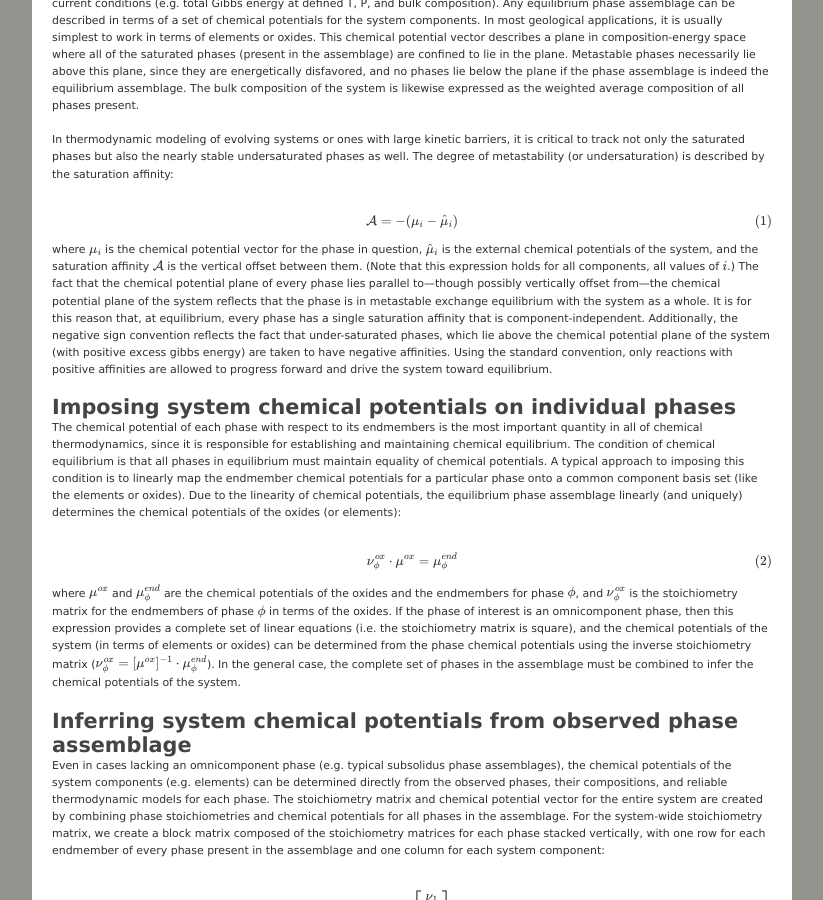
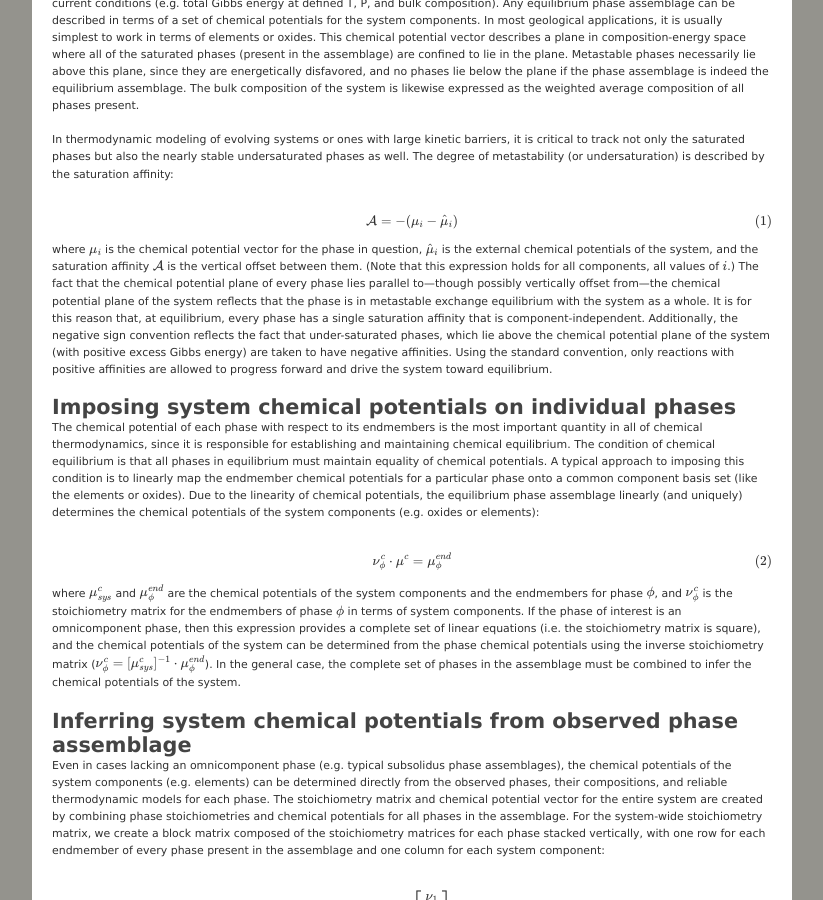
Before and after one commit to aswolf/aswolf.github.io, a Jekyll site: the page built from lab-book/2020-11-25-subsolidus-saturation-constraints.md, in a window 1280 px wide and 900 px high, scrolled down 783 px. Shown: the whole window, without its empty margins (228-1051 px from the left). Built offline with Jekyll 4.4.1, drawn with Linux system fonts in a browser that asks for light colours; formulas are drawn with MathJax 3.

Commit message:
Minor terminology fix for system components

```diff
--- a/lab-book/2020-11-25-subsolidus-saturation-constraints.md
+++ b/lab-book/2020-11-25-subsolidus-saturation-constraints.md
@@ -43,7 +43,7 @@ where $\mu_i$ is the chemical potential vector for the phase in question, $\hat{
 (Note that this expression holds for all components, all values of $i$.)
 The fact that the chemical potential plane of every phase lies parallel to---though possibly vertically offset from---the chemical potential plane of the system reflects that the phase is in metastable exchange equilibrium with the system as a whole.
 It is for this reason that, at equilibrium, every phase has a single saturation affinity that is component-independent.
-Additionally, the negative sign convention reflects the fact that under-saturated phases, which lie above the chemical potential plane of the system (with positive excess gibbs energy) are taken to have negative affinities.
+Additionally, the negative sign convention reflects the fact that under-saturated phases, which lie above the chemical potential plane of the system (with positive excess Gibbs energy) are taken to have negative affinities.
 Using the standard convention, only reactions with positive affinities are allowed to progress forward and drive the system toward equilibrium.
 
 
@@ -53,15 +53,15 @@ Using the standard convention, only reactions with positive affinities are allow
 The chemical potential of each phase with respect to its endmembers is the most important quantity in all of chemical thermodynamics, since it is responsible for establishing and maintaining chemical equilibrium.
 The condition of chemical equilibrium is that all phases in equilibrium must maintain equality of chemical potentials.
 A typical approach to imposing this condition is to linearly map the endmember chemical potentials for a particular phase onto a common component basis set (like the elements or oxides).
-Due to the linearity of chemical potentials, the equilibrium phase assemblage linearly (and uniquely) determines the chemical potentials of the oxides (or elements):
+Due to the linearity of chemical potentials, the equilibrium phase assemblage linearly (and uniquely) determines the chemical potentials of the system components (e.g. oxides or elements):
 <!-- TK: Switch from ox to 'c' for generic system components!!! -->
 
 $$
-\nu_{\phi}^{ox} \cdot \mu^{ox} = \mu^{end}_{\phi}
+\nu_{\phi}^{c} \cdot \mu^{c} = \mu^{end}_{\phi}
 $$
 
-where $\mu^{ox}$ and $\mu_{\phi}^{end}$ are the chemical potentials of the oxides and the endmembers for phase $\phi$, and $\nu_{\phi}^{ox}$ is the stoichiometry matrix for the endmembers of phase $\phi$ in terms of the oxides.
-If the phase of interest is an omnicomponent phase, then this expression provides a complete set of linear equations (i.e. the stoichiometry matrix is square), and the chemical potentials of the system (in terms of elements or oxides) can be determined from the phase chemical potentials using the inverse stoichiometry matrix ($\nu_{\phi}^{ox} = [\mu^{ox}]^{-1} \cdot \mu^{end}_{\phi}$).
+where $\mu_{sys}^{c}$ and $\mu_{\phi}^{end}$ are the chemical potentials of the system components and the endmembers for phase $\phi$, and $\nu_{\phi}^{c}$ is the stoichiometry matrix for the endmembers of phase $\phi$ in terms of system components.
+If the phase of interest is an omnicomponent phase, then this expression provides a complete set of linear equations (i.e. the stoichiometry matrix is square), and the chemical potentials of the system can be determined from the phase chemical potentials using the inverse stoichiometry matrix ($\nu_{\phi}^{c} = [\mu_{sys}^{c}]^{-1} \cdot \mu^{end}_{\phi}$).
 In the general case, the complete set of phases in the assemblage must be combined to infer the chemical potentials of the system.
 
 
```
